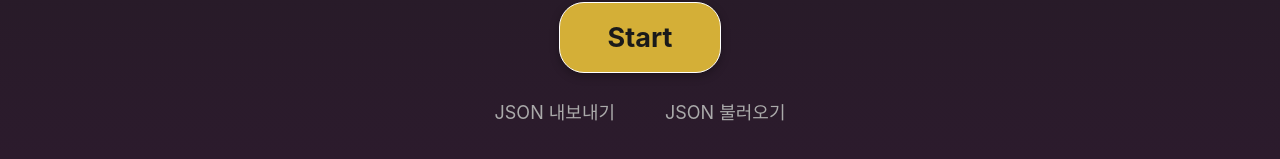
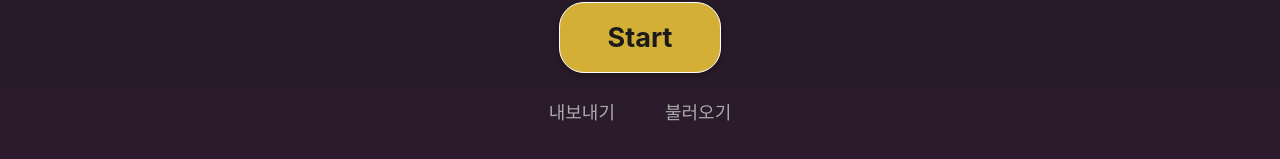
Before and after one commit to myeongheum/un-poco-ruleta, a plain HTML site: page index.html in a window 1280 px wide. Shown: the part 585-744 px from the top of the page. Drawn offline with Linux system fonts and the light colour scheme.

Commit message:
chore: IO 버튼 라벨에서 'JSON' 접두사 제거
- "JSON 내보내기" → "내보내기", "JSON 불러오기" → "불러오기"로 단순화

```diff
--- a/index.html
+++ b/index.html
@@ -71,8 +71,8 @@
             <footer class="app__footer">
                 <button type="button" class="draw-button" id="drawButton">Start</button>
                 <div class="io-actions">
-                    <button type="button" class="io-button" id="exportButton">JSON 내보내기</button>
-                    <button type="button" class="io-button" id="importButton">JSON 불러오기</button>
+                    <button type="button" class="io-button" id="exportButton">내보내기</button>
+                    <button type="button" class="io-button" id="importButton">불러오기</button>
                     <input type="file" id="importFile" accept="application/json" hidden>
                 </div>
             </footer>
```
